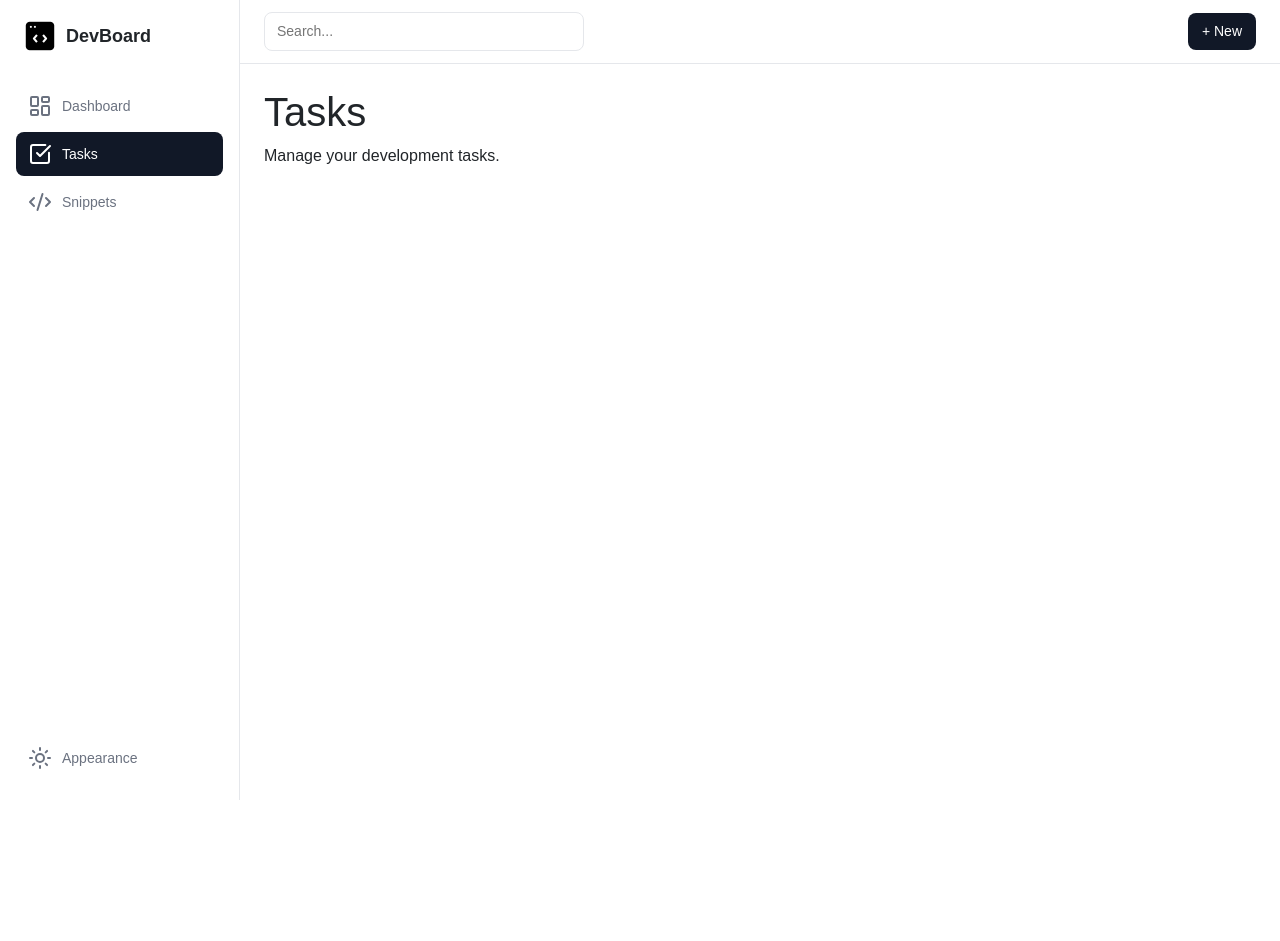
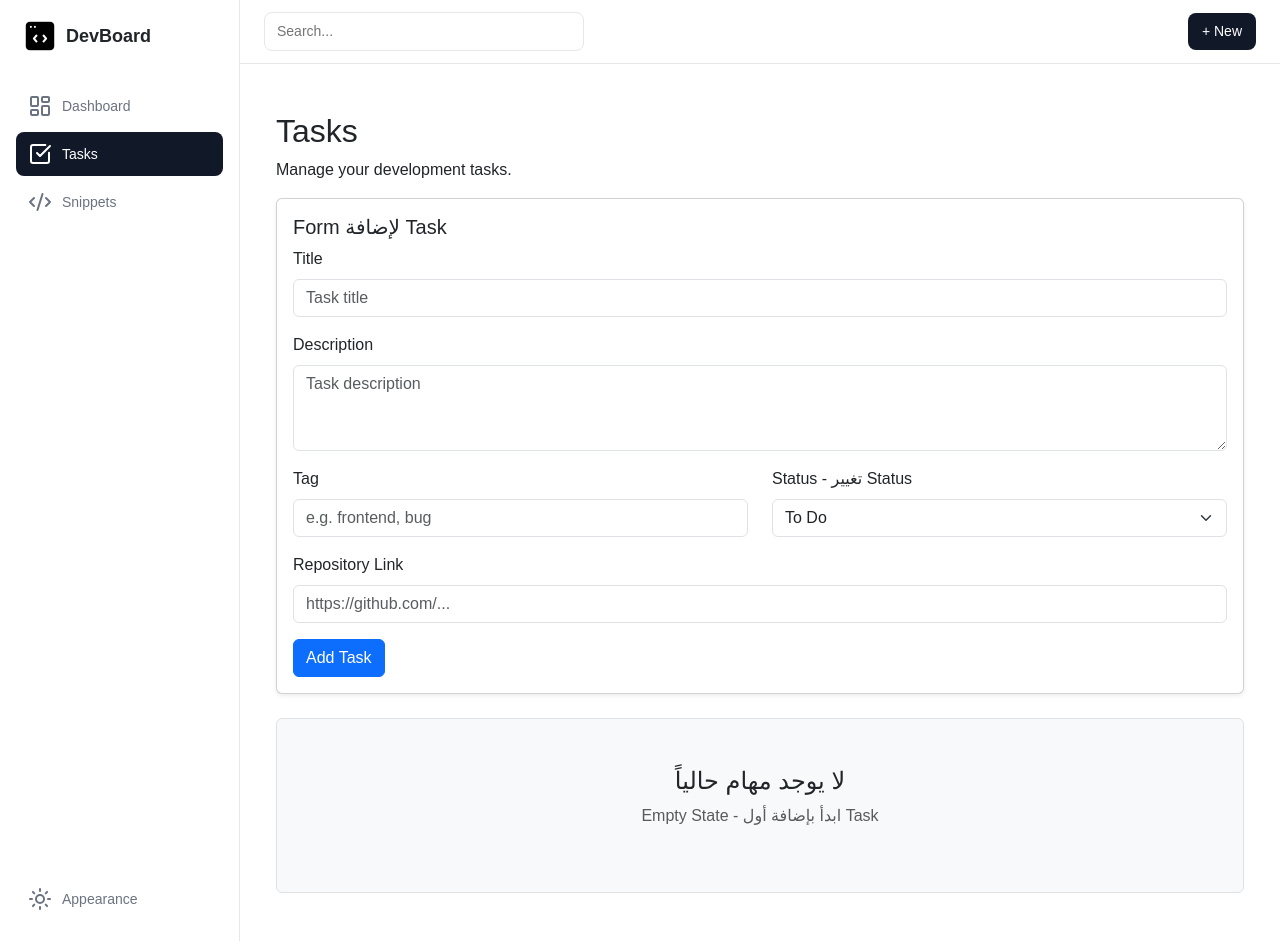
Before and after one commit to medhatk/DevBoard_React-js, a React (Vite) app in the folder devboard/: page /tasks in a window 1280 px wide. Before the commit the page ends 800 px from the top, so only its background shows below. Built offline with nearby package versions, Linux system fonts and the light colour scheme.

Commit message:
feat: add task management

```diff
--- a/devboard/src/components/TaskCard.jsx
+++ b/devboard/src/components/TaskCard.jsx
@@ -0,0 +1,72 @@
+import React from "react";
+
+const TaskCard = ({ task, onDelete, onEdit, onStatusChange }) => {
+  return (
+    <div className="card mb-3 shadow-sm">
+      <div className="card-body">
+        {/* عرض بيانات الـ Task */}
+        <h6 className="card-title fw-bold">{task.title}</h6>
+        {task.description && (
+          <p className="card-text text-muted small">{task.description}</p>
+        )}
+
+        <div className="d-flex flex-wrap gap-2 mb-2">
+          {task.tag && <span className="badge bg-info">{task.tag}</span>}
+          <span
+            className={`badge ${
+              task.status === "Done"
+                ? "bg-success"
+                : task.status === "In Progress"
+                ? "bg-warning text-dark"
+                : "bg-secondary"
+            }`}
+          >
+            {task.status}
+          </span>
+        </div>
+
+        {task.repoUrl && (
+          <a
+            href={task.repoUrl}
+            target="_blank"
+            rel="noopener noreferrer"
+            className="d-block small mb-2 text-truncate"
+          >
+            🔗 Repository Link: {task.repoUrl}
+          </a>
+        )}
+
+        {/* تغيير Status */}
+        <div className="mb-3">
+          <select
+            className="form-select form-select-sm"
+            value={task.status}
+            onChange={(e) => onStatusChange(task.id, e.target.value)}
+          >
+            <option value="To Do">To Do</option>
+            <option value="In Progress">In Progress</option>
+            <option value="Done">Done</option>
+          </select>
+        </div>
+
+        {/* Edit / Delete UI */}
+        <div className="d-flex gap-2">
+          <button
+            className="btn btn-sm btn-outline-primary w-50"
+            onClick={() => onEdit(task)}
+          >
+            Edit Task UI
+          </button>
+          <button
+            className="btn btn-sm btn-outline-danger w-50"
+            onClick={() => onDelete(task.id)}
+          >
+            Delete Task UI
+          </button>
+        </div>
+      </div>
+    </div>
+  );
+};
+
+export default TaskCard;
--- a/devboard/src/components/TaskForm.jsx
+++ b/devboard/src/components/TaskForm.jsx
@@ -0,0 +1,141 @@
+import { useState, useEffect } from "react";
+
+const TaskForm = ({ onAddTask, onEditTask, editingTask, setEditingTask }) => {
+  const [formData, setFormData] = useState({
+    title: "",
+    description: "",
+    tag: "",
+    repoUrl: "",
+    status: "To Do"
+  });
+
+  useEffect(() => {
+    if (editingTask) {
+      setFormData(editingTask);
+    }
+  }, [editingTask]);
+
+  const handleChange = (e) => {
+    const { name, value } = e.target;
+    setFormData(prev => ({ ...prev, [name]: value }));
+  };
+
+  const handleSubmit = (e) => {
+    e.preventDefault();
+    if (!formData.title.trim()) return alert("Title is required");
+
+    if (editingTask) {
+      onEditTask(formData);
+      setEditingTask(null);
+    } else {
+      onAddTask({ ...formData, id: Date.now().toString() });
+    }
+
+    setFormData({
+      title: "",
+      description: "",
+      tag: "",
+      repoUrl: "",
+      status: "To Do"
+    });
+  };
+
+  const handleCancel = () => {
+    setEditingTask(null);
+    setFormData({
+      title: "",
+      description: "",
+      tag: "",
+      repoUrl: "",
+      status: "To Do"
+    });
+  };
+
+  return (
+    <div className="card mb-4 shadow-sm">
+      <div className="card-body">
+        <h5 className="card-title">
+          {editingTask ? "Edit Task UI" : "Form لإضافة Task"}
+        </h5>
+        <form onSubmit={handleSubmit}>
+          <div className="mb-3">
+            <label className="form-label">Title</label>
+            <input
+              type="text"
+              className="form-control"
+              name="title"
+              value={formData.title}
+              onChange={handleChange}
+              placeholder="Task title"
+              required
+            />
+          </div>
+
+          <div className="mb-3">
+            <label className="form-label">Description</label>
+            <textarea
+              className="form-control"
+              name="description"
+              value={formData.description}
+              onChange={handleChange}
+              rows={3}
+              placeholder="Task description"
+            />
+          </div>
+
+          <div className="row">
+            <div className="col-md-6 mb-3">
+              <label className="form-label">Tag</label>
+              <input
+                type="text"
+                className="form-control"
+                name="tag"
+                value={formData.tag}
+                onChange={handleChange}
+                placeholder="e.g. frontend, bug"
+              />
+            </div>
+            <div className="col-md-6 mb-3">
+              <label className="form-label">Status - تغيير Status</label>
+              <select
+                className="form-select"
+                name="status"
+                value={formData.status}
+                onChange={handleChange}
+              >
+                <option value="To Do">To Do</option>
+                <option value="In Progress">In Progress</option>
+                <option value="Done">Done</option>
+              </select>
+            </div>
+          </div>
+
+          <div className="mb-3">
+            <label className="form-label">Repository Link</label>
+            <input
+              type="url"
+              className="form-control"
+              name="repoUrl"
+              value={formData.repoUrl}
+              onChange={handleChange}
+              placeholder="https://github.com/..."
+            />
+          </div>
+
+          <div className="d-flex gap-2">
+            <button type="submit" className="btn btn-primary">
+              {editingTask ? "Update Task" : "Add Task"}
+            </button>
+            {editingTask && (
+              <button type="button" className="btn btn-secondary" onClick={handleCancel}>
+                Cancel
+              </button>
+            )}
+          </div>
+        </form>
+      </div>
+    </div>
+  );
+};
+
+export default TaskForm;
--- a/devboard/src/pages/TasksPage.jsx
+++ b/devboard/src/pages/TasksPage.jsx
@@ -1,10 +1,67 @@
-function TasksPage() {
+import { useState } from "react";
+import TaskForm from "../components/TaskForm";
+import TaskCard from "../components/TaskCard";
+
+const TasksPage = () => {
+  const [tasks, setTasks] = useState([]);
+  const [editingTask, setEditingTask] = useState(null);
+
+  const addTask = (task) => setTasks(prev => [...prev, task]);
+  const deleteTask = (id) => setTasks(prev => prev.filter(t => t.id !== id));
+  const editTask = (updatedTask) => setTasks(prev => prev.map(t => t.id === updatedTask.id ? updatedTask : t));
+  const updateTaskStatus = (id, status) => setTasks(prev => prev.map(t => t.id === id ? {...t, status} : t));
+
+  const handleDelete = (id) => {
+    if (window.confirm("Are you sure you want to delete?")) {
+      deleteTask(id);
+    }
+  };
+
+  const toDoTasks = tasks.filter(t => t.status === "To Do");
+  const inProgressTasks = tasks.filter(t => t.status === "In Progress");
+  const doneTasks = tasks.filter(t => t.status === "Done");
+
   return (
-    <div>
-      <h1>Tasks</h1>
+    <div className="container py-4">
+      <h2>Tasks</h2>
       <p>Manage your development tasks.</p>
+
+      <TaskForm
+        onAddTask={addTask}
+        onEditTask={editTask}
+        editingTask={editingTask}
+        setEditingTask={setEditingTask}
+      />
+
+      {tasks.length === 0 && !editingTask ? (
+        <div className="text-center py-5 border rounded bg-light mt-4">
+          <h4> لا يوجد مهام حالياً</h4>
+          <p className="text-muted">Empty State - ابدأ بإضافة أول Task</p>
+        </div>
+      ) : (
+        <div className="row mt-4">
+          <div className="col-md-4">
+            <h5 className="text-center p-2 bg-secondary text-white rounded">To Do ({toDoTasks.length})</h5>
+            {toDoTasks.map(task => (
+              <TaskCard key={task.id} task={task} onDelete={handleDelete} onEdit={setEditingTask} onStatusChange={updateTaskStatus} />
+            ))}
+          </div>
+          <div className="col-md-4">
+            <h5 className="text-center p-2 bg-warning rounded">In Progress ({inProgressTasks.length})</h5>
+            {inProgressTasks.map(task => (
+              <TaskCard key={task.id} task={task} onDelete={handleDelete} onEdit={setEditingTask} onStatusChange={updateTaskStatus} />
+            ))}
+          </div>
+          <div className="col-md-4">
+            <h5 className="text-center p-2 bg-success text-white rounded">Done ({doneTasks.length})</h5>
+            {doneTasks.map(task => (
+              <TaskCard key={task.id} task={task} onDelete={handleDelete} onEdit={setEditingTask} onStatusChange={updateTaskStatus} />
+            ))}
+          </div>
+        </div>
+      )}
     </div>
   );
-}
+};
 
 export default TasksPage;
```
